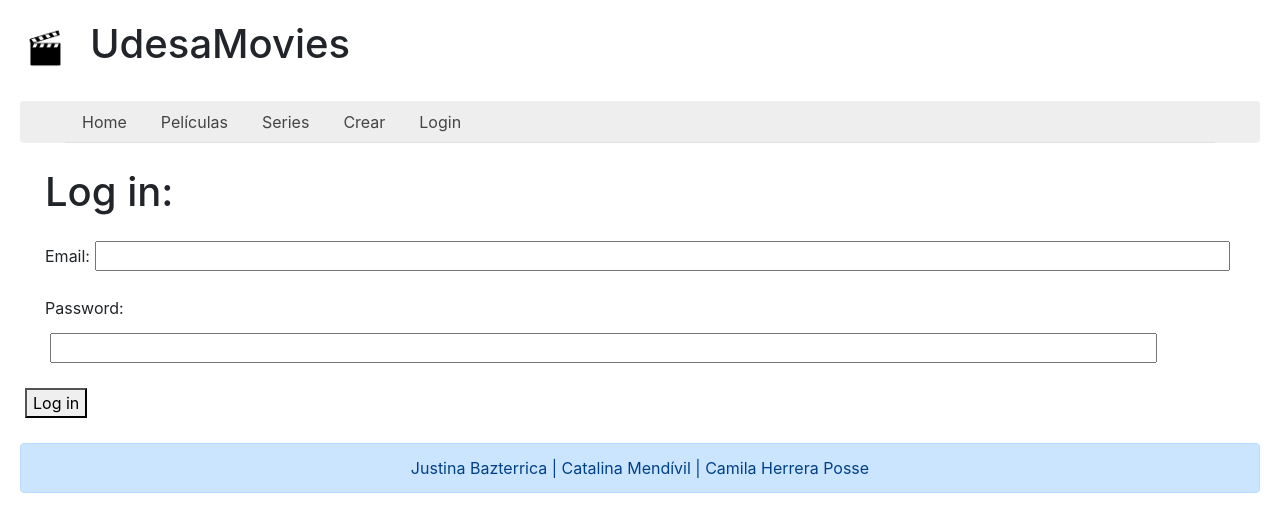
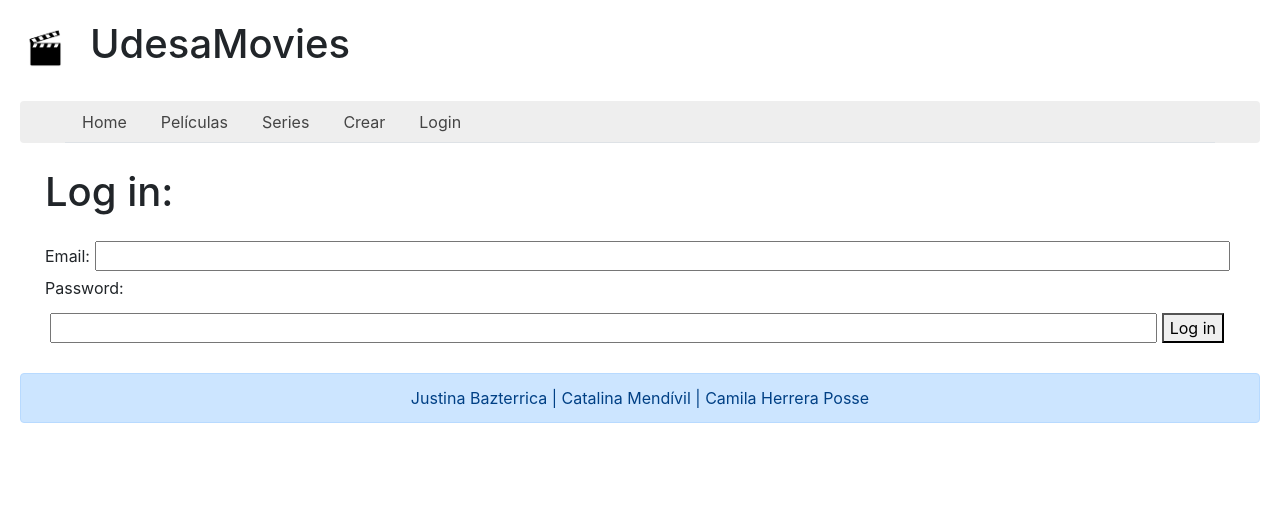
Before and after one commit to justibazterrica/TDM--PI---Bazterrica---Mendivil---Herrera, a React (Create React App) app in the folder PI/: page /login in a window 1280 px wide. Shown: the top 532 px of the page. Built offline with nearby package versions, Linux system fonts and the light colour scheme.

Commit message:
termine el log in

```diff
--- a/PI/src/Screens/Crear/Crear.js
+++ b/PI/src/Screens/Crear/Crear.js
@@ -1,5 +1,6 @@
 import React, { Component } from "react";
 import Cookies from "universal-cookie";
+import { withRouter } from "react-router-dom";
 
 const cookies = new Cookies();
 
@@ -45,7 +46,7 @@ class Crear extends Component {
 
         usuariosGuardados.push(usuarioNuevo);
 
-        localStorage.setItem("Usuarios", JSON.stringify(usuariosGuardados));
+        localStorage.setItem("usuarios", JSON.stringify(usuariosGuardados));
 
         cookies.set("user-auth-cookie", this.state.email);
 
@@ -101,4 +102,4 @@ class Crear extends Component {
     }
 }
 
-export default Crear;
+export default withRouter(Crear);
--- a/PI/src/Screens/Login/Login.js
+++ b/PI/src/Screens/Login/Login.js
@@ -1,6 +1,7 @@
 import React from 'react'
 import Cookies from "universal-cookie";
 import "./styles.css"
+import {withRouter} from "react-router-dom";
 
 const cookies = new Cookies();
 
@@ -14,14 +15,15 @@ class Login extends React.Component {
         }
     }
 
-   Submit (evento){
+   onSubmit (evento){
 
       evento.preventDefault()
 
-      const usersStorage = localStorage.getItem("users")
+      const usersStorage = localStorage.getItem("Usuarios")
 
       if (usersStorage === null  || usersStorage.length == 0) {
-        return ("Las creedencuales son invalidas")
+         this.setState({ error: "Las credenciales son inválidas" });
+         return;
       } else {
 
         let userParseado = JSON.parse(usersStorage)
@@ -32,15 +34,17 @@ class Login extends React.Component {
 
           cookies.set("user-auth-cookie", this.state.emaillog)
 
-          this.props.history.push(``);
+          this.props.history.push("/");
         }
 
-       } else{
-          return("el usuario ingresado no existe")
-      }
+       } else { this.setState({ error: "Contraseña incorrecta" })}
 
       }}
 
+    logout () {
+        cookies.remove("user-auth-cookie");
+        this.setState({ emaillog: "", passwordlog: "" });
+    }
 
     render() {
 
@@ -50,18 +54,22 @@ class Login extends React.Component {
 
       <h1>Log in: </h1>
 
-      <form>
+
+      <form onSubmit = {(event) => this.onSubmit(event)} >
+
         <label> Email: </label>
-        <input className = "inpute"/>
+        <input className="inpute" value={this.state.emaillog} onChange={(e) => this.setState({ emaillog: e.target.value })}/>
+
+
+        <label> Password: </label>
+        <input className="inputp" type="password" value={this.state.passwordlog} onChange={(e) => this.setState({ passwordlog: e.target.value })}/>
+
+
+        <button type="submit" > Log in </button>
+
       </form>
 
-      <form>
-        <label> Password: </label>
-        <input className= "inputp" />
-      </form>
-
-
-      <button onClick = {(event) => this.Submit(event)} > Log in </button>
+      {this.state.error !== "" && <p>{this.state.error}</p>}
 
       </section>
 
@@ -69,4 +77,4 @@ class Login extends React.Component {
 
 }
 
-export default Login
+export default withRouter (Login);
```
